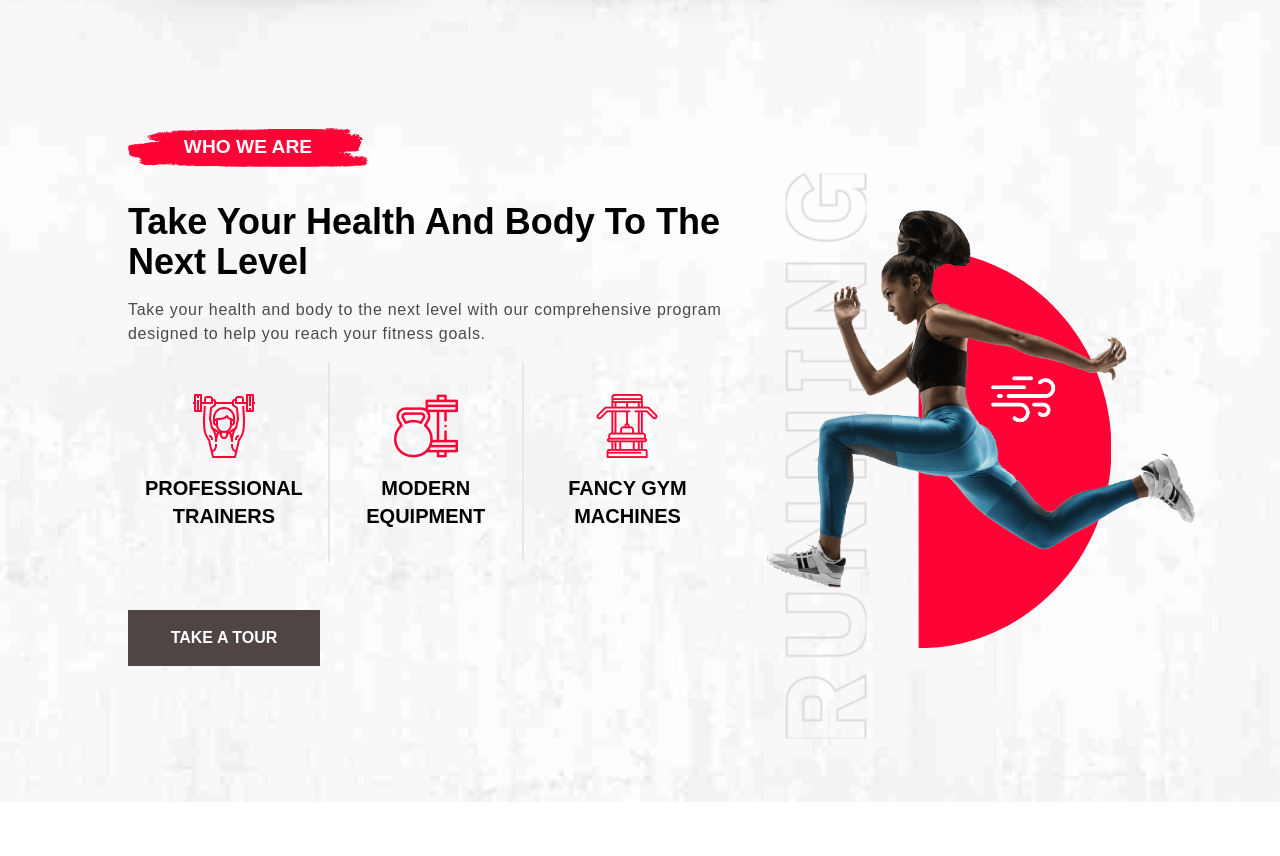
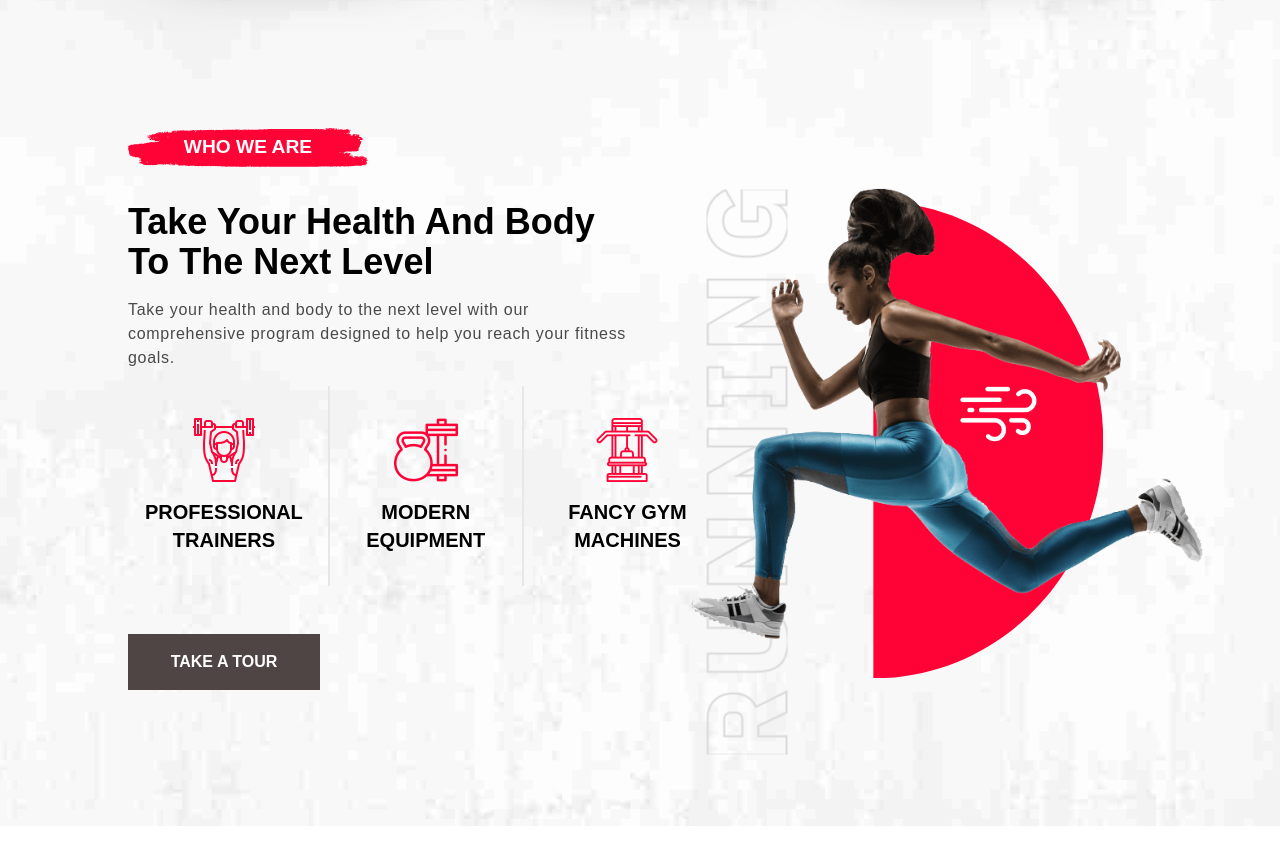
Before and after one commit to PawelWydra/Gymate-main, a React (Create React App) app: page / in a window 1280 px wide. Shown: the part 1200-2056 px from the top of the page. Built offline with nearby package versions, Linux system fonts and the light colour scheme.

Commit message:
refactor: change flex in info-text-cnt

```diff
--- a/src/components/introduce/introduce.css
+++ b/src/components/introduce/introduce.css
@@ -51,7 +51,7 @@
   display: flex;
   flex-direction: column;
   gap: 1rem;
-  flex: 0 1 0%;
+  flex: 1 1 50%;
   margin-top: 10rem;
 }
 
--- a/src/components/introduce/introduce.jsx
+++ b/src/components/introduce/introduce.jsx
@@ -16,11 +16,11 @@ function Introduce() {
   return (
     <SectionContainer bg={bgImage}>
       <CardContainer />
-      <article className="flex justify-center text-black flex-1 pb-20">
-        <div className="info-text-container  flex-1">
-          <header>
+      <article className="flex justify-center text-black flex-1 xl:pb-20">
+        <div className="info-text-container items-center xl:items-start  xl:max-w-[50%]">
+          <header className="flex flex-col items-center xl:items-start">
             <RedBgHeading text={"WHO WE ARE"} width="15rem" />
-            <h1 className="text-4xl font-bold pt-8">
+            <h1 className="text-3xl lg:text-4xl font-bold pt-8">
               Take Your Health And Body To The Next Level
             </h1>
           </header>
@@ -55,7 +55,7 @@ function Introduce() {
             TAKE A TOUR
           </button>
         </div>
-        <div className="hidden lg:block relative flex-1">
+        <div className="hidden xl:block relative flex-1">
           <img
             src={girl}
             alt="Girl running"
@@ -64,7 +64,7 @@ function Introduce() {
           <img
             src={girlBackground}
             alt=""
-            className="absolute h-auto w-[45%] right-[32%] top-[69%] translate-x-1/2 -translate-y-1/2"
+            className="absolute h-auto w-[45%] right-[32%] top-[65.5%] translate-x-1/2 -translate-y-1/2"
           />
           <img
             src={girlSideText}
```
